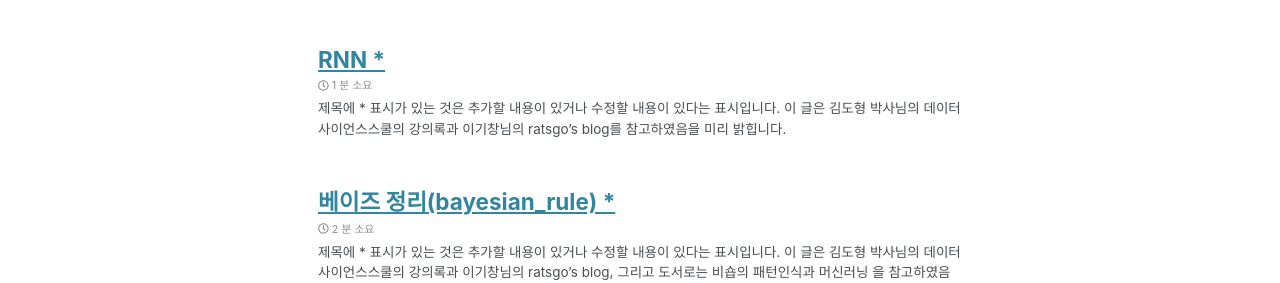
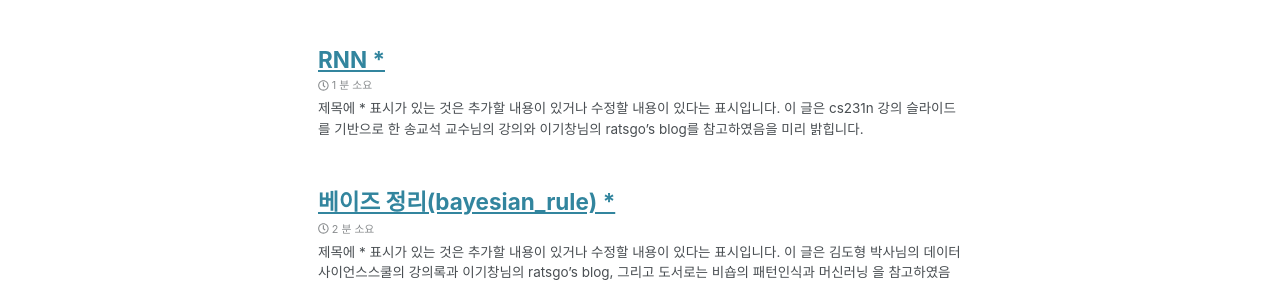
Before and after one commit to arisongha/hansololee.github.io, a Jekyll site: the page built from index.html, in a window 1280 px wide and 900 px high. Shown: the part 252-535 px from the top of the window. Built offline with Jekyll 4.4.1, drawn with Linux system fonts in a browser that asks for light colours; cached includes are drawn as plain includes; nearby versions of some CDN libraries; the list of posts is cut into pages by our own code.

Commit message:
Update 2019-01-23-rnn.md

```diff
--- a/_posts/2019-01-23-rnn.md
+++ b/_posts/2019-01-23-rnn.md
@@ -8,7 +8,7 @@
 ---
 
 - 제목에 * 표시가 있는 것은 추가할 내용이 있거나 수정할 내용이 있다는 표시입니다.
-- 이 글은 김도형 박사님의 <a href="https://datascienceschool.net/">데이터사이언스스쿨</a>의 강의록과 <a href="https://ratsgo.github.io/">이기창님의 ratsgo's blog</a>를 참고하였음을 미리 밝힙니다.
+- 이 글은 cs231n 강의 슬라이드를 기반으로 한 <a href="https://www.youtube.com/watch?v=2ngo9-YCxzY&list=PL1Kb3QTCLIVtyOuMgyVgT-OeW0PYXl3j5&index=9">송교석 교수님의 강의</a>와 <a href="https://ratsgo.github.io/">이기창님의 ratsgo's blog</a>를 참고하였음을 미리 밝힙니다.
 
 
 # RNN
```
